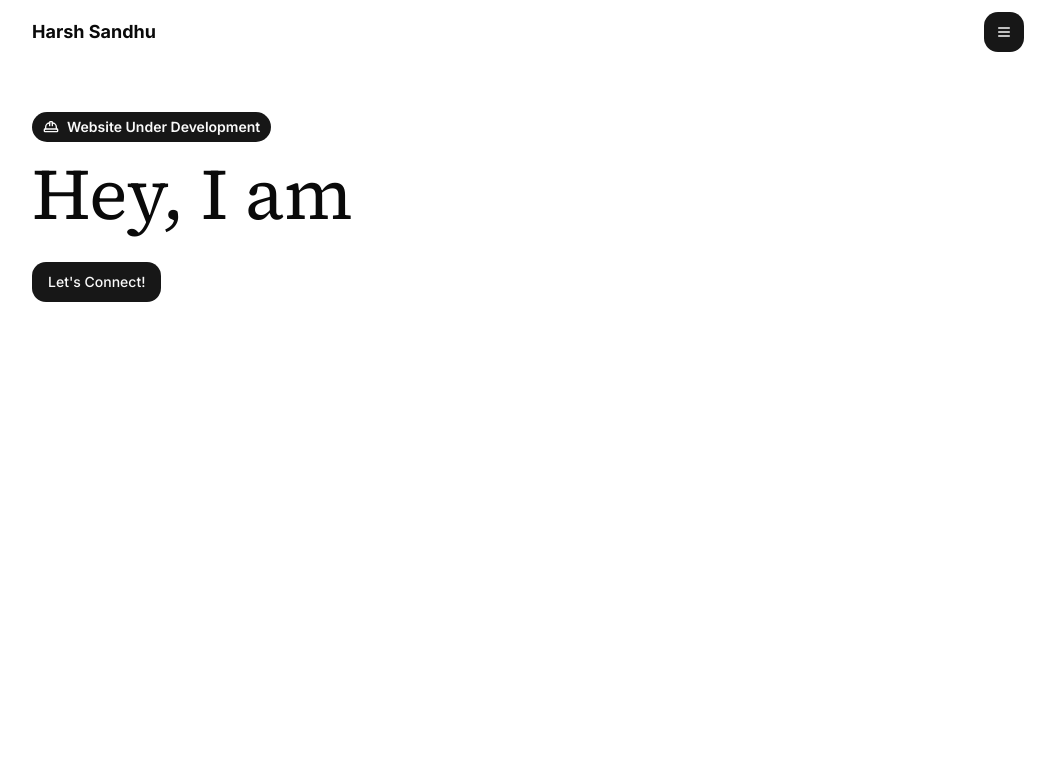
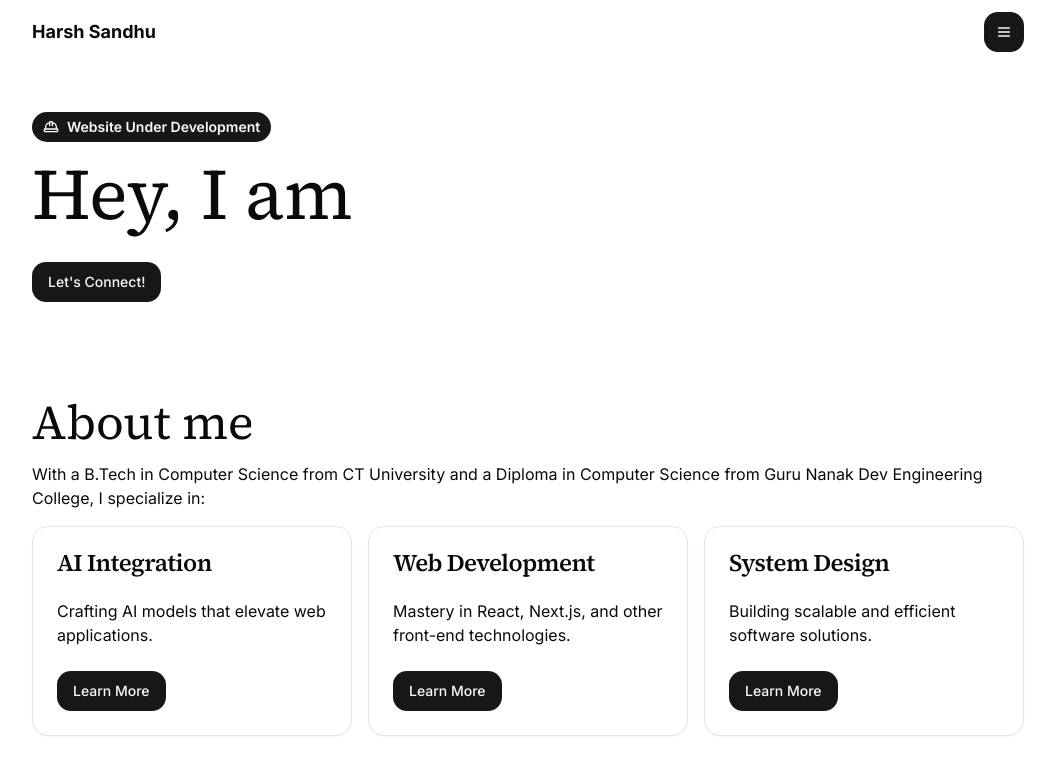
Before and after one commit to harshsandhu95/nyxfor13days, a Next.js app: page / in a window 1280 px wide. Shown: the top 774 px of the page, without its empty margins (112-1167 px from the left). Built offline with nearby package versions, Linux system fonts and the light colour scheme; no server answers; the database is empty.

Commit message:
Create page.tsx

```diff
--- /dev/null
+++ b/src/app/(home)/@about/page.tsx
@@ -0,0 +1,57 @@
+import Link from "next/link";
+import { Button } from "@/components/ui/Button";
+import {
+  Card,
+  CardContent,
+  CardFooter,
+  CardHeader,
+  CardTitle,
+} from "@/components/ui/Card";
+
+export default function Page() {
+  const specializations = [
+    {
+      title: "AI Integration",
+      description: "Crafting AI models that elevate web applications.",
+    },
+    {
+      title: "Web Development",
+      description:
+        "Mastery in React, Next.js, and other front-end technologies.",
+    },
+    {
+      title: "System Design",
+      description: "Building scalable and efficient software solutions.",
+    },
+  ];
+
+  return (
+    <section className="py-12 space-y-4">
+      <h2 className="text-5xl">About me</h2>
+
+      <p>
+        With a B.Tech in Computer Science from CT University and a Diploma in
+        Computer Science from Guru Nanak Dev Engineering College, I specialize
+        in:
+      </p>
+
+      <div className="grid grid-cols-1 md:grid-cols-3 gap-4">
+        {specializations.map((item) => (
+          <Card key={item.title}>
+            <CardHeader>
+              <CardTitle>{item.title}</CardTitle>
+            </CardHeader>
+            <CardContent>
+              <p>{item.description}</p>
+            </CardContent>
+            <CardFooter>
+              <Button asChild>
+                <Link href="">Learn More</Link>
+              </Button>
+            </CardFooter>
+          </Card>
+        ))}
+      </div>
+    </section>
+  );
+}
```
